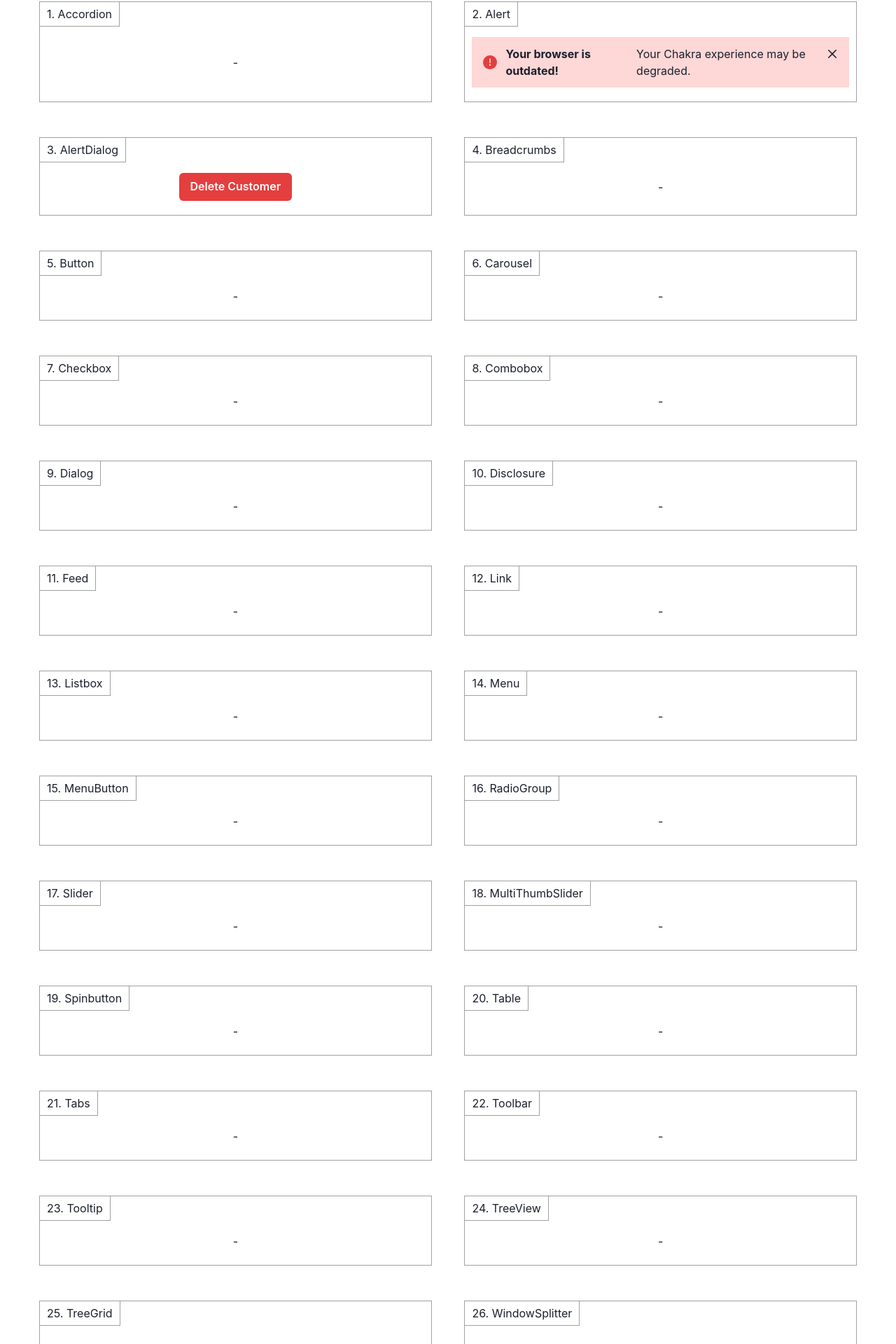
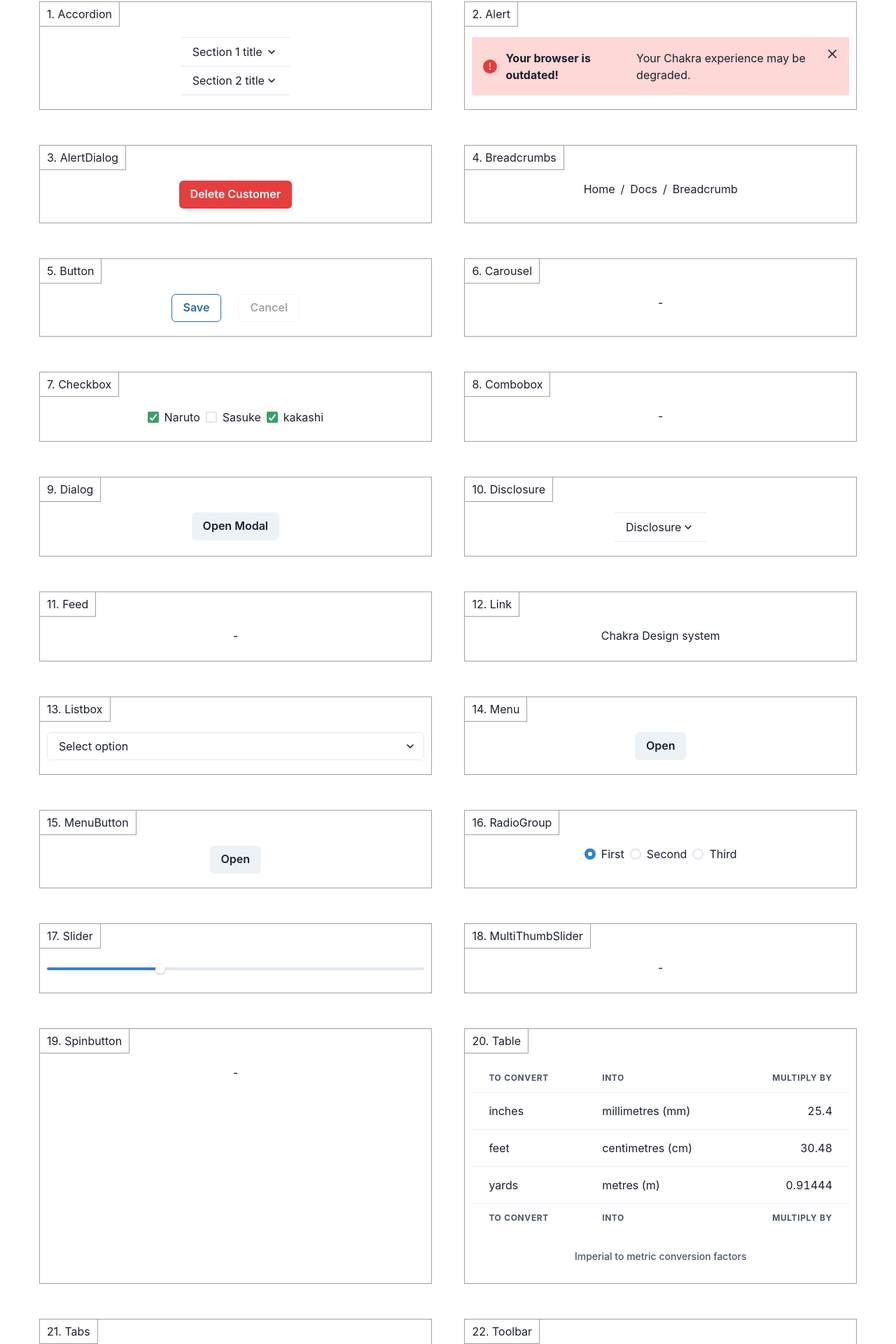
Before and after one commit to givehug/wai-aria-evaluation, a Next.js app in the folder web/react/: page /chakra-ui in a window 1280 px wide. Shown: the part 96-2016 px from the top of the page at 70% size. Built offline with nearby package versions, Linux system fonts and the light colour scheme.

Commit message:
Complete Chakra UI page

```diff
--- a/web/react/pages/chakra-ui.tsx
+++ b/web/react/pages/chakra-ui.tsx
@@ -1,30 +1,352 @@
 import React from 'react';
 import {
   ChakraProvider,
+  Box,
   Alert,
   AlertIcon,
   AlertTitle,
   AlertDescription,
   CloseButton,
-  Button,
   AlertDialog,
   AlertDialogBody,
   AlertDialogFooter,
   AlertDialogHeader,
   AlertDialogContent,
   AlertDialogOverlay,
+  Accordion,
+  AccordionItem,
+  AccordionButton,
+  AccordionPanel,
+  AccordionIcon,
+  Breadcrumb,
+  BreadcrumbItem,
+  BreadcrumbLink,
+  Button,
+  ButtonGroup,
+  Checkbox,
+  CheckboxGroup,
+  HStack,
+  Select,
+  Modal,
+  ModalOverlay,
+  ModalContent,
+  ModalHeader,
+  ModalFooter,
+  ModalBody,
+  ModalCloseButton,
+  useDisclosure,
+  Link,
+  Menu,
+  MenuButton,
+  MenuList,
+  MenuItem,
+  Radio,
+  RadioGroup,
+  Stack,
+  Slider,
+  SliderTrack,
+  SliderFilledTrack,
+  SliderThumb,
+  Table,
+  Thead,
+  Tbody,
+  Tfoot,
+  Tr,
+  Th,
+  Td,
+  TableCaption,
+  Tabs,
+  TabList,
+  TabPanels,
+  Tab,
+  TabPanel,
+  Tooltip,
 } from '@chakra-ui/react';
 import WidgetTemplate from '../widgetsTemplate/Template';
 
-function ChakraUI() {
+export default function ChakraUI() {
   return (
     <ChakraProvider>
       <WidgetTemplate
         libraryName="Chakra UI"
+        Accordion={<AccordionWidget />}
         Alert={<AlertWidget />}
         AlertDialog={<AlertDialogWidget />}
+        Breadcrumbs={<BreadcrumbsWidget />}
+        Button={<ButtonWidget />}
+        Carousel={undefined}
+        Checkbox={<CheckboxWidget />}
+        Combobox={undefined}
+        Dialog={<DialogWidget />}
+        Disclosure={<DisclosureWidget />}
+        Feed={undefined}
+        Link={<LinkWidget />}
+        Listbox={<ListboxWidget />}
+        Menu={<MenuWidget />}
+        MenuButton={<MenuWidget />}
+        RadioGroup={<RadioGroupWidget />}
+        Slider={<SliderWidget />}
+        MultiThumbSlider={undefined}
+        Spinbutton={undefined}
+        Table={<TableWidget />}
+        Tabs={<TabWidget />}
+        Toolbar={undefined}
+        Tooltip={<TooltipWidget />}
+        TreeView={undefined}
+        TreeGrid={undefined}
+        WindowSplitter={undefined}
       />
     </ChakraProvider>
+  );
+}
+
+function TabWidget() {
+  return (
+    <Tabs>
+      <TabList>
+        <Tab>One</Tab>
+        <Tab>Two</Tab>
+        <Tab>Three</Tab>
+      </TabList>
+
+      <TabPanels>
+        <TabPanel>
+          <p>one!</p>
+        </TabPanel>
+        <TabPanel>
+          <p>two!</p>
+        </TabPanel>
+        <TabPanel>
+          <p>three!</p>
+        </TabPanel>
+      </TabPanels>
+    </Tabs>
+  );
+}
+
+function TooltipWidget() {
+  return (
+    <Tooltip label="Hey, I'm here!" aria-label="A tooltip">
+      Hover me
+    </Tooltip>
+  );
+}
+
+function SliderWidget() {
+  return (
+    <Slider aria-label="slider-ex-1" defaultValue={30}>
+      <SliderTrack>
+        <SliderFilledTrack />
+      </SliderTrack>
+      <SliderThumb />
+      <SliderThumb />
+    </Slider>
+  );
+}
+
+function TableWidget() {
+  return (
+    <Table variant="simple">
+      <TableCaption>Imperial to metric conversion factors</TableCaption>
+      <Thead>
+        <Tr>
+          <Th>To convert</Th>
+          <Th>into</Th>
+          <Th isNumeric>multiply by</Th>
+        </Tr>
+      </Thead>
+      <Tbody>
+        <Tr>
+          <Td>inches</Td>
+          <Td>millimetres (mm)</Td>
+          <Td isNumeric>25.4</Td>
+        </Tr>
+        <Tr>
+          <Td>feet</Td>
+          <Td>centimetres (cm)</Td>
+          <Td isNumeric>30.48</Td>
+        </Tr>
+        <Tr>
+          <Td>yards</Td>
+          <Td>metres (m)</Td>
+          <Td isNumeric>0.91444</Td>
+        </Tr>
+      </Tbody>
+      <Tfoot>
+        <Tr>
+          <Th>To convert</Th>
+          <Th>into</Th>
+          <Th isNumeric>multiply by</Th>
+        </Tr>
+      </Tfoot>
+    </Table>
+  );
+}
+
+function RadioGroupWidget() {
+  const [value, setValue] = React.useState('1');
+  return (
+    <RadioGroup onChange={setValue} value={value}>
+      <Stack direction="row">
+        <Radio value="1">First</Radio>
+        <Radio value="2">Second</Radio>
+        <Radio value="3">Third</Radio>
+      </Stack>
+    </RadioGroup>
+  );
+}
+
+function MenuWidget() {
+  return (
+    <Menu>
+      {({ isOpen }) => (
+        <>
+          <MenuButton isActive={isOpen} as={Button}>
+            {isOpen ? 'Close' : 'Open'}
+          </MenuButton>
+          <MenuList>
+            <MenuItem onClick={() => alert('Item 1')}>Item 1</MenuItem>
+            <MenuItem onClick={() => alert('Item 2')}>Item 2</MenuItem>
+          </MenuList>
+        </>
+      )}
+    </Menu>
+  );
+}
+
+function LinkWidget() {
+  return (
+    <Link href="https://chakra-ui.com" isExternal>
+      Chakra Design system
+    </Link>
+  );
+}
+
+function DisclosureWidget() {
+  return (
+    <Accordion allowToggle>
+      <AccordionItem>
+        <h2>
+          <AccordionButton>
+            <Box flex="1" textAlign="left">
+              Disclosure
+            </Box>
+            <AccordionIcon />
+          </AccordionButton>
+        </h2>
+        <AccordionPanel pb={4}>
+          Lorem ipsum, dolor sit amet consectetur adipisicing elit.
+        </AccordionPanel>
+      </AccordionItem>
+    </Accordion>
+  );
+}
+
+function DialogWidget() {
+  const { isOpen, onOpen, onClose } = useDisclosure();
+  return (
+    <>
+      <Button onClick={onOpen}>Open Modal</Button>
+      <Modal isOpen={isOpen} onClose={onClose}>
+        <ModalOverlay />
+        <ModalContent>
+          <ModalHeader>Modal Title</ModalHeader>
+          <ModalCloseButton />
+          <ModalBody>
+            Lorem ipsum dolor sit, amet consectetur adipisicing elit.
+          </ModalBody>
+          <ModalFooter>
+            <Button colorScheme="blue" mr={3} onClick={onClose}>
+              Close
+            </Button>
+            <Button variant="ghost">Secondary Action</Button>
+          </ModalFooter>
+        </ModalContent>
+      </Modal>
+    </>
+  );
+}
+
+function ListboxWidget() {
+  return (
+    <Select placeholder="Select option">
+      <option value="option1">Option 1</option>
+      <option value="option2">Option 2</option>
+      <option value="option3">Option 3</option>
+    </Select>
+  );
+}
+
+function CheckboxWidget() {
+  return (
+    <CheckboxGroup colorScheme="green" defaultValue={['naruto', 'kakashi']}>
+      <HStack>
+        <Checkbox value="naruto">Naruto</Checkbox>
+        <Checkbox value="sasuke">Sasuke</Checkbox>
+        <Checkbox value="kakashi">kakashi</Checkbox>
+      </HStack>
+    </CheckboxGroup>
+  );
+}
+
+function AccordionWidget() {
+  return (
+    <Accordion allowToggle>
+      <AccordionItem>
+        <h2>
+          <AccordionButton>
+            <Box flex="1" textAlign="left">
+              Section 1 title
+            </Box>
+            <AccordionIcon />
+          </AccordionButton>
+        </h2>
+        <AccordionPanel pb={4}>
+          Lorem ipsum, dolor sit amet consectetur adipisicing elit.
+        </AccordionPanel>
+      </AccordionItem>
+
+      <AccordionItem>
+        <h2>
+          <AccordionButton>
+            <Box flex="1" textAlign="left">
+              Section 2 title
+            </Box>
+            <AccordionIcon />
+          </AccordionButton>
+        </h2>
+        <AccordionPanel pb={4}>
+          Lorem ipsum, dolor sit amet consectetur adipisicing elit.
+        </AccordionPanel>
+      </AccordionItem>
+    </Accordion>
+  );
+}
+
+function BreadcrumbsWidget() {
+  return (
+    <Breadcrumb>
+      <BreadcrumbItem>
+        <BreadcrumbLink href="#">Home</BreadcrumbLink>
+      </BreadcrumbItem>
+
+      <BreadcrumbItem>
+        <BreadcrumbLink href="#">Docs</BreadcrumbLink>
+      </BreadcrumbItem>
+
+      <BreadcrumbItem isCurrentPage>
+        <BreadcrumbLink href="#">Breadcrumb</BreadcrumbLink>
+      </BreadcrumbItem>
+    </Breadcrumb>
+  );
+}
+
+function ButtonWidget() {
+  return (
+    <ButtonGroup variant="outline" spacing="6">
+      <Button colorScheme="blue">Save</Button>
+      <Button isDisabled>Cancel</Button>
+    </ButtonGroup>
   );
 }
 
@@ -81,5 +403,3 @@ function AlertDialogWidget() {
     </>
   );
 }
-
-export default ChakraUI;
--- a/web/react/styles/Widgets.module.css
+++ b/web/react/styles/Widgets.module.css
@@ -17,8 +17,6 @@
 .card {
   border: 1px solid #a0a0a0;
   display: flex;
-  justify-content: center;
-  align-items: center;
   position: relative;
   min-height: 100px;
   width: 48%;
@@ -35,3 +33,9 @@
   padding: 5px 10px;
   margin: 0;
 }
+
+.cardContent {
+  flex: 1;
+  display: flex;
+  justify-content: center;
+}
--- a/web/react/widgetsTemplate/Card.tsx
+++ b/web/react/widgetsTemplate/Card.tsx
@@ -13,7 +13,7 @@ const Card = (props: Props) => {
       <h4
         className={styles.cardTitle}
       >{`${props.widgetNumber}. ${props.widgetName}`}</h4>
-      <div>{props.children}</div>
+      <div className={styles.cardContent}>{props.children}</div>
     </div>
   );
 };
--- a/web/react/widgetsTemplate/Template.tsx
+++ b/web/react/widgetsTemplate/Template.tsx
@@ -5,7 +5,7 @@ import styles from '../styles/Widgets.module.css';
 
 type Props = {
   libraryName: string;
-} & Partial<Record<WidgetName, JSX.Element>>;
+} & Record<WidgetName, JSX.Element | undefined>;
 
 const WidgetTemplate = ({ libraryName, ...widgetsElements }: Props) => {
   return (
```
